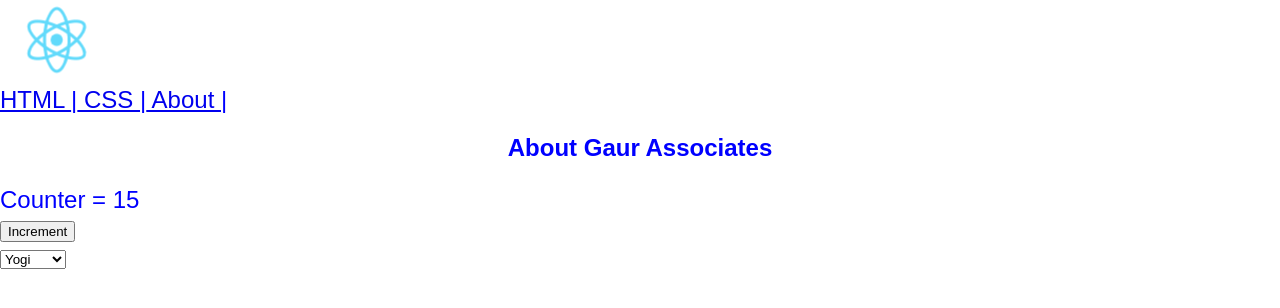
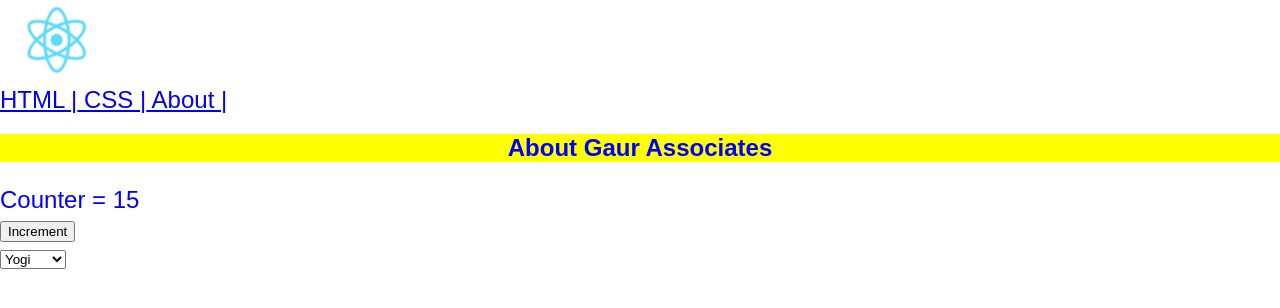
Before and after one commit to gaur-associates/react-sample-hooks, a React (Create React App) app: page /about in a window 1280 px wide. Shown: the top 308 px of the page. Built offline with nearby package versions, Linux system fonts and the light colour scheme.

Commit message:
advance inline styles with Radium

```diff
--- a/src/App.js
+++ b/src/App.js
@@ -11,6 +11,8 @@ import Html from './routes/html';
 import Css from './routes/css';
 import About from './routes/about';
 
+import { StyleRoot } from 'radium';
+
 class App extends Component {
 
   divStyle = {
@@ -20,6 +22,7 @@ class App extends Component {
 
   render() {
     return (
+      <StyleRoot>
         <div style={this.divStyle}>
           <div >
             <img src={logo} className="App-logo" alt="logo" />
@@ -43,6 +46,7 @@ class App extends Component {
             </select>
           </p>
         </div>
+      </StyleRoot>
     );
   }
   getListOfUsers() {
--- a/src/routes/about.js
+++ b/src/routes/about.js
@@ -1,11 +1,18 @@
 import React, { Component } from 'react';
+import Radium from 'radium';
 
 class About extends Component {
 
     h2style = {
         color: 'blue',
         fontSize: 'x-large',
-        textAlign: 'center'
+        textAlign: 'center',
+        ":hover": {
+            color: "green"
+        },
+        "@media screen and (min-width: 480px)": {
+            backgroundColor: 'yellow'
+        }
     }
 
     render() {
@@ -14,4 +21,4 @@ class About extends Component {
         );
     }
 }
-export default About;
+export default Radium(About);
```
Lines whose indentation alone changed are shown as unchanged.
